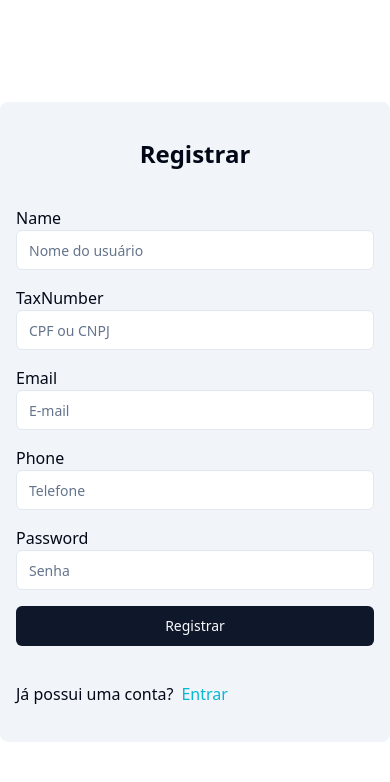
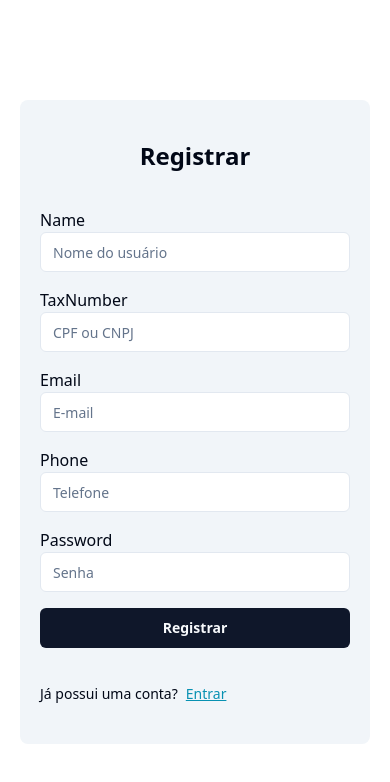
Before and after one commit to Lucasasdev/crud-system, a React (Vite) app: page /register in a window 390 px wide. Shown: the top 782 px of the page. Built offline with nearby package versions, Linux system fonts and the light colour scheme.

Commit message:
refactor: adapt login and registration page to mobile

```diff
--- a/src/pages/login.tsx
+++ b/src/pages/login.tsx
@@ -27,10 +27,10 @@ const Login = () => {
     return <Navigate to={"/home"} />;
   } else {
     return (
-      <div className="h-[100vh] w-full  flex justify-center items-center">
+      <div className="h-[100vh] w-full flex justify-center items-center px-5">
         <form
           onSubmit={handleClickSubmit}
-          className="max-w-[25rem] bg-secondary flex flex-col gap-4 p-4 rounded-lg w-full"
+          className="max-w-[25rem] bg-secondary flex flex-col gap-4 p-5 rounded-lg w-full"
         >
           <span className="font-semibold text-2xl text-center m-5">Entrar</span>
           <div>
@@ -56,14 +56,14 @@ const Login = () => {
             />
           </div>
           <div>
-            <Button className="w-full" type="submit">
+            <Button className="w-full font-bold" type="submit">
               Entrar
             </Button>
           </div>
 
-          <div className="flex gap-2 my-5">
+          <div className="flex gap-2 my-5 text-sm">
             <span>Não tem uma conta?</span>
-            <Link to={"/register"} className="text-cyan-500">
+            <Link to={"/register"} className="text-cyan-600 underline">
               Registrar
             </Link>
           </div>
--- a/src/pages/register.tsx
+++ b/src/pages/register.tsx
@@ -34,10 +34,10 @@ const Register = () => {
   };
 
   return (
-    <div className="h-[100vh] w-full flex justify-center items-center">
+    <div className="h-[100vh] w-full flex justify-center items-center px-5">
       <form
         onSubmit={handleRegisterUser}
-        className="max-w-[25rem] bg-secondary flex flex-col gap-4 p-4 rounded-lg w-full justify-center"
+        className="max-w-[25rem] bg-secondary flex flex-col gap-4 p-5 rounded-lg w-full justify-center"
       >
         <span className="font-semibold text-2xl m-5 text-center">
           Registrar
@@ -98,13 +98,13 @@ const Register = () => {
           />
         </div>
         <div>
-          <Button type="submit" className="w-full">
+          <Button type="submit" className="w-full font-bold">
             Registrar
           </Button>
         </div>
-        <div className="flex gap-2 my-5">
+        <div className="flex gap-2 my-5 text-sm">
           <span>Já possui uma conta?</span>
-          <Link to={"/"} className="text-cyan-500">
+          <Link to={"/"} className="text-cyan-600 underline">
             Entrar
           </Link>
         </div>
```
